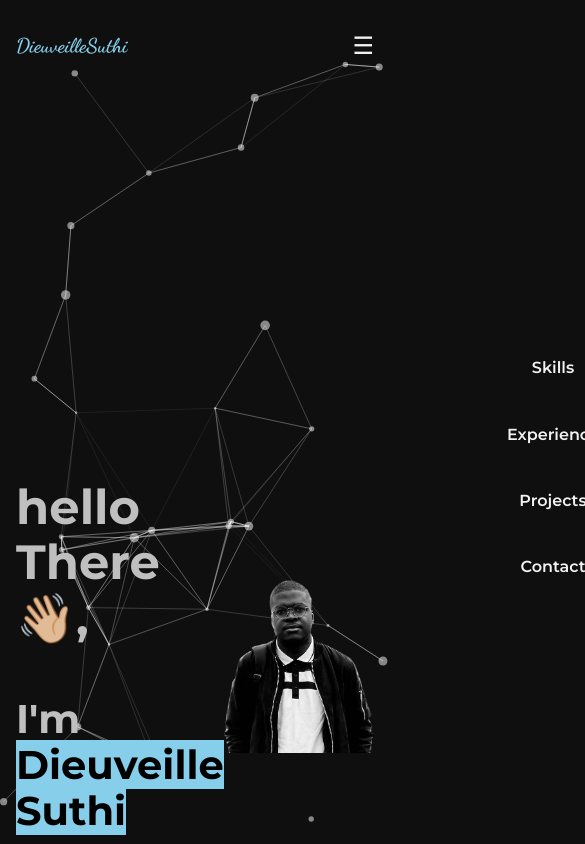
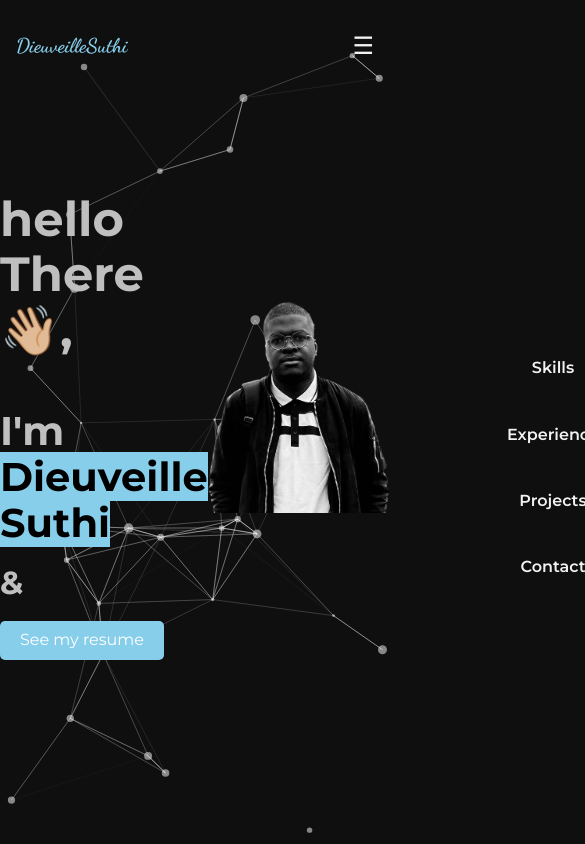
Before and after one commit to DieuveilleSuthi/PortfolioApp, a React (Create React App) app in the folder frontend/: page / in a window 390 px wide. Shown: the top 844 px of the page, 585 px wide, since content can reach past the window. Built offline with nearby package versions, Linux system fonts and the light colour scheme.

Commit message:
footer done and adding resume

```diff
--- a/frontend/public/index.html
+++ b/frontend/public/index.html
@@ -3,6 +3,10 @@
   <head>
     <meta charset="utf-8" />
     <link rel="icon" href="%PUBLIC_URL%/favicon.ico" />
+    <link
+    rel="stylesheet"
+    href="https://cdnjs.cloudflare.com/ajax/libs/font-awesome/6.0.0-beta3/css/all.min.css"
+    />
     <meta name="viewport" content="width=device-width, initial-scale=1" />
     <meta name="theme-color" content="#000000" />
     <meta
--- a/frontend/src/App.js
+++ b/frontend/src/App.js
@@ -74,10 +74,10 @@ const App = () => {
       <div className="navbar-container">
         <Navbar />
       </div>
+      <section id="home" style={{ marginTop: "var(--header-height)" }}>
+          <Home />
+      </section>
       <main className="main-content">
-        <section id="home" style={{ marginTop: "var(--header-height)" }}>
-          <Home />
-        </section>
         <section id="skills" style={{ marginTop: "var(--header-height)" }}>
           <Skills />
         </section>
--- a/frontend/src/components/footer/footer.css
+++ b/frontend/src/components/footer/footer.css
@@ -7,7 +7,6 @@
   .Footer {
     display: flex;
     padding: 2rem 0;
-    margin-top: 15rem;
     background-color: black;
   }
   .ft-1 {
@@ -22,7 +21,7 @@
   }
 
   .ft-1 span {
-    color: #17cf97;
+    color: skyblue;
   }
 
   .ft-1 p {
@@ -34,24 +33,24 @@
   .footer-icons i {
     padding: 0.4rem 0.5rem;
     background: #e1e1e1;
-    color: #17cf97;
+    color: skyblue;
     margin: 0 0.5rem;
     border-radius: 50%;
   }
 
   .footer-icons i:hover {
-    background: #17cf97;
+    background: skyblue;
     color: #fff;
     transition: 0.6s;
     cursor: pointer;
   }
 
   .Footer h5 {
-    color: #17cf97;
+    color: skyblue;
   }
 
   .ft-2 {
-    margin-left: 50px;
+    margin-left: 400px;
   }
 
   .ft-2 ul {
@@ -70,27 +69,14 @@
     font-size: 1.06rem;
   }
 
-  .ft-3 {
-    margin-left: 20px;
-  }
-
-  .ft-3 p {
-    font-weight: 500;
-    padding: 0.1rem 0;
-    font-size: 1.06rem;
-    color: #fff;
-  }
-
-  .ft-3 i {
-    padding-right: 0.5rem;
-  }
   .row {
     display: flex;
   }
 
 
   .Last-footer {
-    background: #17cf97;
+    background: white;
+    color: skyblue;
     text-align: center;
     padding: 1rem 0;
   }
@@ -112,3 +98,27 @@
       margin-left: 10px;
     }
   }
+
+  a {
+    color: skyblue;
+  }
+
+.cv-button-container {
+    margin-top: 20px;
+}
+
+.cv-button {
+    display: inline-block;
+    padding: 10px 20px;
+    color: #fff;
+    background-color: skyblue;
+    border: none;
+    border-radius: 5px;
+    text-decoration: none;
+    font-size: 1rem;
+    transition: background-color 0.3s;
+}
+
+.cv-button:hover {
+    background-color: rgb(159, 213, 234);
+}
--- a/frontend/src/components/footer/footer.js
+++ b/frontend/src/components/footer/footer.js
@@ -1,5 +1,6 @@
 import React from 'react';
 import './footer.css';
+
 const Footer = () => {
     return (
         <>
@@ -7,49 +8,49 @@ const Footer = () => {
                 <div className="container">
                     <div className="row">
                         <div className="col-md-6 col-lg-5 col-12 ft-1">
-                            <h3><span>ZAN</span>DO</h3>
-                            <p>Lorem ipsum dolor, sit amet consectetur adipisicing elit. Laborum ea quo ex ullam laboriosam magni totam, facere eos iure voluptate.</p>
+                            <p>Find me on my socials:</p>
                             <div className="footer-icons">
-                                <i className="fa-brands fa-facebook"></i>
-                                <i className="fa-brands fa-twitter"></i>
-                                <i className="fa-brands fa-instagram"></i>
-                                <i className="fa-brands fa-linkedin-in"></i>
+                                <a href="https://www.linkedin.com/in/your-linkedin-id" target="_blank" rel="noopener noreferrer">
+                                    <i className="fab fa-linkedin-in"></i>
+                                </a>
+                                <a href="https://github.com/your-github-id" target="_blank" rel="noopener noreferrer">
+                                    <i className="fab fa-github"></i>
+                                </a>
                             </div>
+                            <br/><br/>
+                            <p>Or contact me directly at the address:</p>
+                            <a href="mailto:mdieuveillesuthi@gmail.com">mdieuveillesuthi@gmail.com</a>
                         </div>
                         <div className="col-md-6 col-lg-3 col-12 ft-2">
                             <h5>Navigation</h5>
                             <ul>
                                 <li className="nav-item">
-                                    <a className="nav-link" href="/">Accueil</a>
+                                    <a className="nav-link" href="#skills">Skills</a>
                                 </li>
                                 <li className="nav-item">
-                                    <a className="nav-link" href="/">Articles</a>
+                                    <a className="nav-link" href="#experience">Experience</a>
                                 </li>
                                 <li className="nav-item">
-                                    <a className="nav-link" href="/">Partenaires</a>
+                                    <a className="nav-link" href="#projects">Projects</a>
                                 </li>
                                 <li className="nav-item">
-                                    <a className="nav-link" href="/">Panier</a>
-                                </li>
-                                <li className="nav-item">
-                                    <a className="nav-link" href="/">Login</a>
+                                    <a className="nav-link" href="#contact">Contact</a>
                                 </li>
                             </ul>
-                        </div>
-                        <div className="col-md-6 col-lg-4 col-12 ft-3">
-                            <h5>Contactez nous</h5>
-                            <p><i className="fa-solid fa-phone-volume"></i> +33 7 27 38 16</p>
-                            <p><i className="fa-solid fa-envelope"></i> zando@gmail.com</p>
-                            <p><i className="fa-solid fa-paper-plane"></i> Paris, France.</p>
+                            <div className="cv-button-container">
+                                <a href="/CV_V1_Alternance.pdf" target="_blank" rel="noopener noreferrer" className="cv-button">
+                                    See my resume
+                                </a>
+                            </div>
                         </div>
                     </div>
                 </div>
             </div>
-            <div className='Last-footer'>
-                <p>Copyright ©️ 2023 ZANDO</p>
+            <div className="Last-footer">
+                <p>Copyright ©️ 2024 Dieuveille Suthi</p>
             </div>
         </>
     )
 }
 
-export default Footer
+export default Footer;
--- a/frontend/src/pages/experience/experience.js
+++ b/frontend/src/pages/experience/experience.js
@@ -28,7 +28,9 @@ const Experience = () => {
                         <div className="buttonsContainer1">
                             <ul>
                                 {exp.skills.map((skill, i) => (
-                                    <li className="btn1">{skill}</li>
+                                    <div key={i}>
+                                        <li className="btn1">{skill}</li>
+                                    </div>
                                 ))
                                 }
                             </ul>
--- a/frontend/src/pages/home/home.js
+++ b/frontend/src/pages/home/home.js
@@ -48,9 +48,16 @@ const Home = () => {
             <div>
                 <h1>hello There👋🏼,</h1><br/>
                 <h2>I'm <span className="name">Dieuveille Suthi</span></h2><br/>
-                <h3>
-                    <TypingText texts={["a Fullstack developer", "& tech lover"]} speed={100} />
-                </h3>
+                <div>
+                    <h3>
+                        <TypingText texts={["a Fullstack developer", "& tech lover"]} speed={100} />
+                    </h3>
+                </div>
+                <div className="cv-button-container">
+                    <a href="/CV_V1_Alternance.pdf" target="_blank" rel="noopener noreferrer" className="cv-button">
+                        See my resume
+                    </a>
+                </div>
             </div>
             <div>
                 <img src={homeImg} alt="homeImg" />
--- a/frontend/src/pages/projects/projects.css
+++ b/frontend/src/pages/projects/projects.css
@@ -37,7 +37,7 @@
     gap: 20px;
     justify-items: center;
     margin-top: 20px;
-    padding: 0 300px;
+    padding: 0 20px;
 }
 
 .projectItem {
```
Also changed, not shown: 1 other file (tests, documents, lock files or other folders).
